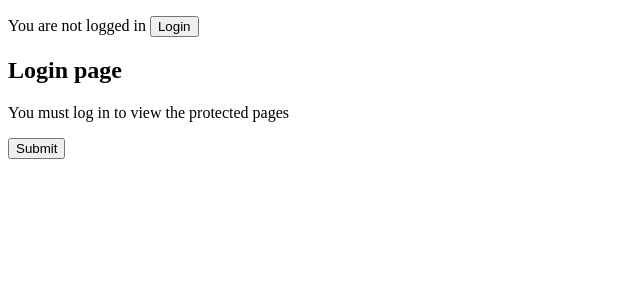
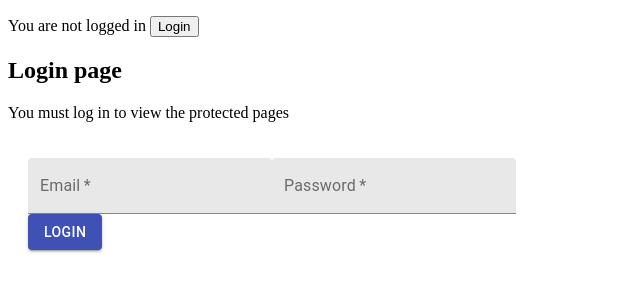
Before and after one commit to KathleenMK/poi-react, a React (Create React App) app: page / in a window 1280 px wide. Shown: the top 300 px of the page, without its empty margins (0-640 px from the left). Built offline with nearby package versions, Linux system fonts and the light colour scheme.

Commit message:
updated login page to take and handle user input for api authentication

```diff
--- a/src/components/filterPoisCard/index.js
+++ b/src/components/filterPoisCard/index.js
@@ -67,7 +67,7 @@ export default function FilterMoviesCard(props) {
            id="filled-search"
            label="Search field"
            type="search"
-           value={props.titleFilter}
+           value={props.nameFilter}
            variant="filled"
            onChange={handleTextChange}
         />
--- a/src/pages/loginPage.js
+++ b/src/pages/loginPage.js
@@ -1,4 +1,4 @@
-import React, { useContext } from "react";
+import React, { useContext, useState } from "react";
 import { Redirect } from "react-router-dom";
 import { AuthContext } from "../contexts/authContext";
 import { makeStyles } from "@material-ui/core/styles";
@@ -6,6 +6,7 @@ import { TextField } from '@material-ui/core';  //https://material-ui.com/api/te
 //import PrivateRoute from "./privateRoute";
 //import AuthHeader from "./authHeader";
 //import AuthProvider from "./authContext";
+import Button from '@material-ui/core/Button';
 
 const useStyles = makeStyles({
     root: {
@@ -16,19 +17,28 @@ const useStyles = makeStyles({
 const LoginPage = (props) => {
     const classes = useStyles();
   const context = useContext(AuthContext);
-  //const email="";
-  //const password="";
 
-  const login = () => {
-    //const username = Math.random().toString(36).substring(7);
-    context.authenticate("kate@gmail.com", "KateKate1");
-    //context.authenticate(email, password);
-  };
+  const [firstName, setFirstName] = useState('');
+  const [lastName, setLastName] = useState('');
+  const [email, setEmail] = useState('');
+  const [password, setPassword] = useState('');
 
-  // Set 'from' to path where browser is redirected after a successful login.
+  // https://www.w3schools.com/react/react_forms.asp
+  // https://material-ui.com/components/text-fields/
+  // used this article's example as a basis for the login form:
+  // https://levelup.gitconnected.com/create-a-signup-page-with-react-and-material-ui-9b203d18cf3f visited 18Aug21
+  const handleSubmit = e => {
+    e.preventDefault();
+    console.log(email, password);
+    context.authenticate(email, password);
+    //context.authenticate("kate@gmail.com", "KateKate1");
+    }
+
+    // Set 'from' to path where browser is redirected after a successful login.
   // Either / or the protected path user tried to access.
   const { from } = props.location.state || { from: { pathname: "/" } };
   console.log(from);
+
 
   return context.isAuthenticated ? (
     <Redirect to={from} />
@@ -36,10 +46,30 @@ const LoginPage = (props) => {
     <>
       <h2>Login page</h2>
       <p>You must log in to view the protected pages </p>
-      {/* Login web form
-      https://material-ui.com/components/text-fields/*/}
 
-      <button onClick={login}>Submit</button>
+       <form className={classes.root} onSubmit={handleSubmit}>
+         <TextField
+        label="Email"
+        variant="filled"
+        type="email"
+        required
+        value={email}
+        onChange={e => setEmail(e.target.value)}
+      />
+      <TextField
+        label="Password"
+        variant="filled"
+        type="password"
+        required
+        value={password}
+        onChange={e => setPassword(e.target.value)}
+      />
+      <div>
+       <Button type="submit" variant="contained" color="primary">
+          Login
+        </Button>
+      </div>
+    </form>
     </>
   );
 };
--- a/src/pages/poisPage.js
+++ b/src/pages/poisPage.js
@@ -68,8 +68,8 @@ fetchData();
         <Grid key="find" item xs={12} sm={6} md={4} lg={3} xl={2}>
         <FilterCard
       onUserInput={handleChange}
-      titleFilter={nameFilter}
-      genreFilter={categoryFilter}
+      nameFilter={nameFilter}
+      categoryFilter={categoryFilter}
     />
         </Grid>
         <PoiList pois={displayedPois}></PoiList>
```
